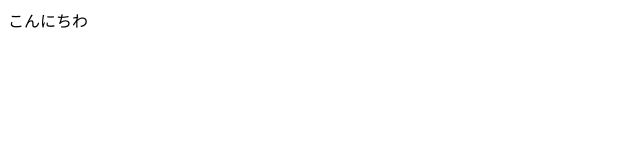
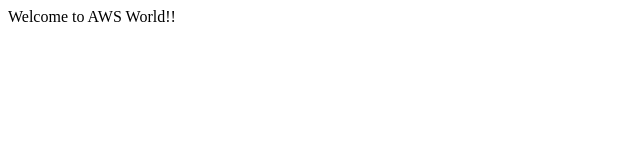
Before and after one commit to na-miyata/kadai-4-repository, a plain HTML site: page src/index.html in a window 1280 px wide. Shown: the whole page, without its empty margins (0-640 px from the left). Drawn offline with Linux system fonts and the light colour scheme.

Commit message:
内容変更

```diff
--- a/src/index.html
+++ b/src/index.html
@@ -6,6 +6,6 @@
   <title>CI/CDハンズオン</title>
 </head>
 <body>
-  こんにちわ
+  Welcome to AWS World!!
 </body>
 </html>
```
